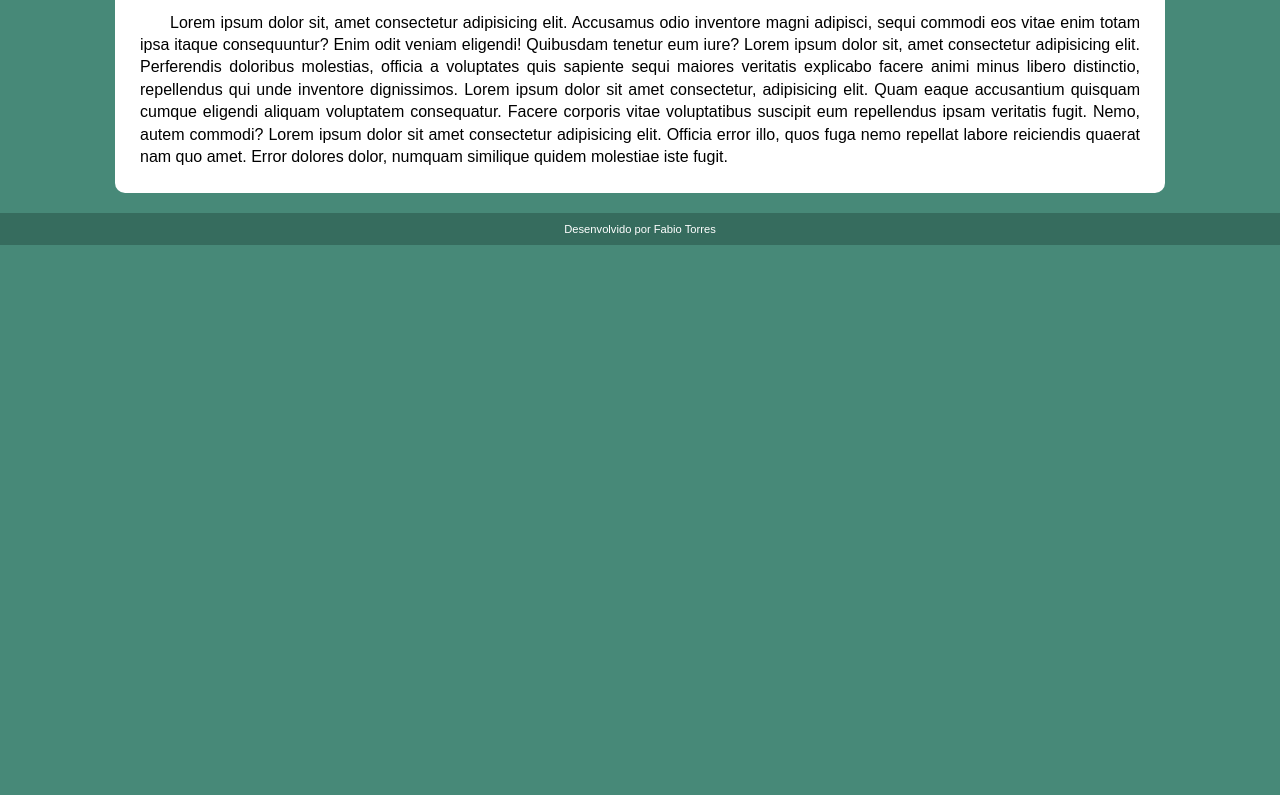
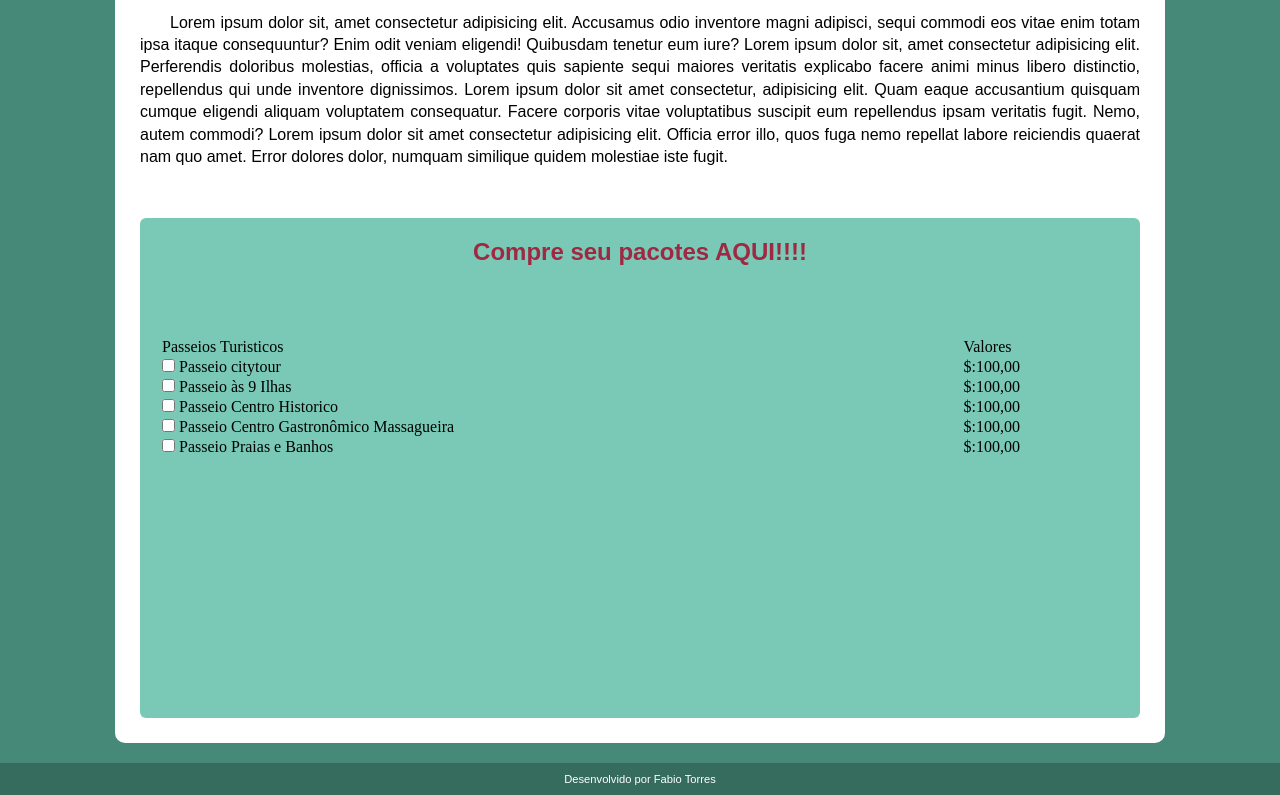
Before and after one commit to fabiosk2/Projeto-Maceio, a plain HTML site: page index.html in a window 1280 px wide. Shown: the part 860-1655 px from the top of the page. Before the commit the page ends 1105 px from the top, so only its background shows below. Drawn offline with Linux system fonts and the light colour scheme; a web font is replaced by a local one.

Commit message:
criaçao vendas

```diff
--- a/index.html
+++ b/index.html
@@ -1,5 +1,6 @@
 <!DOCTYPE html>
 <html lang="pt-br">
+
 <head>
     <meta charset="UTF-8">
     <meta http-equiv="X-UA-Compatible" content="IE=edge">
@@ -9,6 +10,7 @@
     <link href="https: //fonts.googleapis.com/css2? family= Indie+Flor & display=swap" rel="stylesheet">
 
 </head>
+
 <body>
     <header id="header">
         <a id="logo" href="#">Massa Tour</a>
@@ -34,17 +36,81 @@
                 </picture>
             </div>
             <h1>Quem somos?</h1>
-            <p>Lorem ipsum dolor sit amet consectetur adipisicing elit. Dicta non dolorum animi consequatur iste voluptatibus sapiente! Odit ea voluptatibus, sapiente non aperiam saepe sequi at ipsum repellendus, adipisci officia atque. Lorem ipsum dolor sit amet, consectetur adipisicing elit. Corrupti, et voluptate eligendi modi dicta amet maiores tempore quo quaerat praesentium enim quam a sint reiciendis quod cupiditate nesciunt tenetur qui.</p>
-            <p>Lorem ipsum dolor sit amet consectetur, adipisicing elit. Exercitationem esse nostrum sed nulla, quidem eaque aut soluta ipsum, beatae nisi consequatur iste, dolorum aliquam dignissimos debitis. At ratione quo ducimus. Lorem ipsum dolor sit amet consectetur, adipisicing elit. Natus unde cumque nam ipsum eligendi? Dolor voluptates aperiam perspiciatis ea fugiat repudiandae delectus, ipsa recusandae consequuntur fuga amet quo laudantium sint.</p>
-            <p>Lorem ipsum, dolor sit amet consectetur adipisicing elit. Accusamus laborum sequi, quam cumque aliquid sapiente sint ad amet deserunt quisquam iusto praesentium, facilis molestiae, pariatur sunt! Omnis nisi voluptatum saepe? Lorem ipsum dolor sit amet consectetur adipisicing elit. Quis autem mollitia vero, nostrum ratione sapiente assumenda dignissimos magni consequatur dolores, ut distinctio sunt obcaecati odio quisquam, ullam nihil porro labore!</p>
+            <p>Lorem ipsum dolor sit amet consectetur adipisicing elit. Dicta non dolorum animi consequatur iste
+                voluptatibus sapiente! Odit ea voluptatibus, sapiente non aperiam saepe sequi at ipsum repellendus,
+                adipisci officia atque. Lorem ipsum dolor sit amet, consectetur adipisicing elit. Corrupti, et voluptate
+                eligendi modi dicta amet maiores tempore quo quaerat praesentium enim quam a sint reiciendis quod
+                cupiditate nesciunt tenetur qui.</p>
+            <p>Lorem ipsum dolor sit amet consectetur, adipisicing elit. Exercitationem esse nostrum sed nulla, quidem
+                eaque aut soluta ipsum, beatae nisi consequatur iste, dolorum aliquam dignissimos debitis. At ratione
+                quo ducimus. Lorem ipsum dolor sit amet consectetur, adipisicing elit. Natus unde cumque nam ipsum
+                eligendi? Dolor voluptates aperiam perspiciatis ea fugiat repudiandae delectus, ipsa recusandae
+                consequuntur fuga amet quo laudantium sint.</p>
+            <p>Lorem ipsum, dolor sit amet consectetur adipisicing elit. Accusamus laborum sequi, quam cumque aliquid
+                sapiente sint ad amet deserunt quisquam iusto praesentium, facilis molestiae, pariatur sunt! Omnis nisi
+                voluptatum saepe? Lorem ipsum dolor sit amet consectetur adipisicing elit. Quis autem mollitia vero,
+                nostrum ratione sapiente assumenda dignissimos magni consequatur dolores, ut distinctio sunt obcaecati
+                odio quisquam, ullam nihil porro labore!</p>
 
             <h2>Principais Atividades</h2>
-            <p>Lorem ipsum dolor sit amet consectetur adipisicing elit. Totam fugit sunt, autem fuga vero laboriosam! Recusandae hic dignissimos nisi impedit, error consectetur illum sapiente? Sit consequuntur inventore vel numquam unde. Lorem ipsum dolor sit amet consectetur adipisicing elit. Officia eos dolor, enim alias deserunt consequuntur, sequi voluptatum, asperiores aperiam inventore quae at! Doloremque maxime explicabo ratione quod repellat quisquam ea.</p>
+            <p>Lorem ipsum dolor sit amet consectetur adipisicing elit. Totam fugit sunt, autem fuga vero laboriosam!
+                Recusandae hic dignissimos nisi impedit, error consectetur illum sapiente? Sit consequuntur inventore
+                vel numquam unde. Lorem ipsum dolor sit amet consectetur adipisicing elit. Officia eos dolor, enim alias
+                deserunt consequuntur, sequi voluptatum, asperiores aperiam inventore quae at! Doloremque maxime
+                explicabo ratione quod repellat quisquam ea.</p>
 
             <h2>Objetivos</h2>
-            <p>Lorem ipsum dolor sit, amet consectetur adipisicing elit. Accusamus odio inventore magni adipisci, sequi commodi eos vitae enim totam ipsa itaque consequuntur? Enim odit veniam eligendi! Quibusdam tenetur eum iure? Lorem ipsum dolor sit, amet consectetur adipisicing elit. Perferendis doloribus molestias, officia a voluptates quis sapiente sequi maiores veritatis explicabo facere animi minus libero distinctio, repellendus qui unde inventore dignissimos. Lorem ipsum dolor sit amet consectetur, adipisicing elit. Quam eaque accusantium quisquam cumque eligendi aliquam voluptatem consequatur. Facere corporis vitae voluptatibus suscipit eum repellendus ipsam veritatis fugit. Nemo, autem commodi? Lorem ipsum dolor sit amet consectetur adipisicing elit. Officia error illo, quos fuga nemo repellat labore reiciendis quaerat nam quo amet. Error dolores dolor, numquam similique quidem molestiae iste fugit.</p>
+            <p>Lorem ipsum dolor sit, amet consectetur adipisicing elit. Accusamus odio inventore magni adipisci, sequi
+                commodi eos vitae enim totam ipsa itaque consequuntur? Enim odit veniam eligendi! Quibusdam tenetur eum
+                iure? Lorem ipsum dolor sit, amet consectetur adipisicing elit. Perferendis doloribus molestias, officia
+                a voluptates quis sapiente sequi maiores veritatis explicabo facere animi minus libero distinctio,
+                repellendus qui unde inventore dignissimos. Lorem ipsum dolor sit amet consectetur, adipisicing elit.
+                Quam eaque accusantium quisquam cumque eligendi aliquam voluptatem consequatur. Facere corporis vitae
+                voluptatibus suscipit eum repellendus ipsam veritatis fugit. Nemo, autem commodi? Lorem ipsum dolor sit
+                amet consectetur adipisicing elit. Officia error illo, quos fuga nemo repellat labore reiciendis quaerat
+                nam quo amet. Error dolores dolor, numquam similique quidem molestiae iste fugit.</p>
         </article>
 
+
+        <div class="vendas">
+            <h2>Compre seu pacotes AQUI!!!!</h2>
+            <form class="pacotes">
+                <table>
+                    <tr>
+                        <td>Passeios Turisticos</td>
+                        <td>Valores</td>
+                    </tr>
+
+                    <tr>
+                        <td><input type="checkbox" name="citytour" id="vndcity"> Passeio citytour</td>
+                        <td>$:100,00</td>
+                    </tr>
+                    <tr>
+                        <td><input type="checkbox" name="9ilhas" id="vndilhas"> Passeio às 9 Ilhas</td>
+                        <td>$:100,00</td>
+                    </tr>
+                    <tr>
+                        <td><input type="checkbox" name="centro" id="vndcentro"> Passeio Centro Historico</td>
+                        <td>$:100,00</td>
+                    </tr>
+                    <tr>
+                        <td><input type="checkbox" name="gastro" id="vndgastro"> Passeio Centro Gastronômico Massagueira
+                        </td>
+                        <td>$:100,00</td>
+                    </tr>
+                    <tr>
+                        <td><input type="checkbox" name="praias" id="vndpraias"> Passeio Praias e Banhos</td>
+                        <td>$:100,00</td>
+                    </tr>
+
+
+                </table>
+            </form>
+
+
+            <div class="resultado"></div>
+
+        </div>
     </main>
 
     <footer>
@@ -56,4 +122,5 @@
 </body>
 
 <script type="" src="script.js"></script>
+
 </html>
--- a/style.css
+++ b/style.css
@@ -188,6 +188,42 @@ article p {
     font-family: Arial, Helvetica, sans-serif;
 }
 
+.vendas {
+    width: 100%;
+    height: 500px;
+    display: flex;
+    flex-direction: column;
+    margin-top: 50px;
+    background: #7ac9b6;
+    border-radius: 6px;
+
+}
+.vendas h2 {
+    color: #9f2842;
+    font-family: Arial, Helvetica, sans-serif;
+    display: flex;
+    justify-content: center;
+    padding: 20px;
+}
+
+.pacotes {
+    height: 500px;
+    display: flex;
+    flex-direction: column;
+    margin-top: 30px;
+    padding: 20px;
+
+}
+.pacotes ul li{
+    margin: 15px;
+    font-family: Arial, Helvetica, sans-serif;
+    font-size: 20px;
+}
+.pacotes  input {
+    padding: 5px;
+}
+
+
 footer {
     background-color: #366c5e;
     text-align: center;
@@ -293,8 +329,4 @@ figure figcaption {
 
 }
 
-/* Inicio modal */
-
-
-/* Final modal */
 /* final main-estrutura */
```
Also changed, not shown: estrutura.html (+3 -0 lines).
